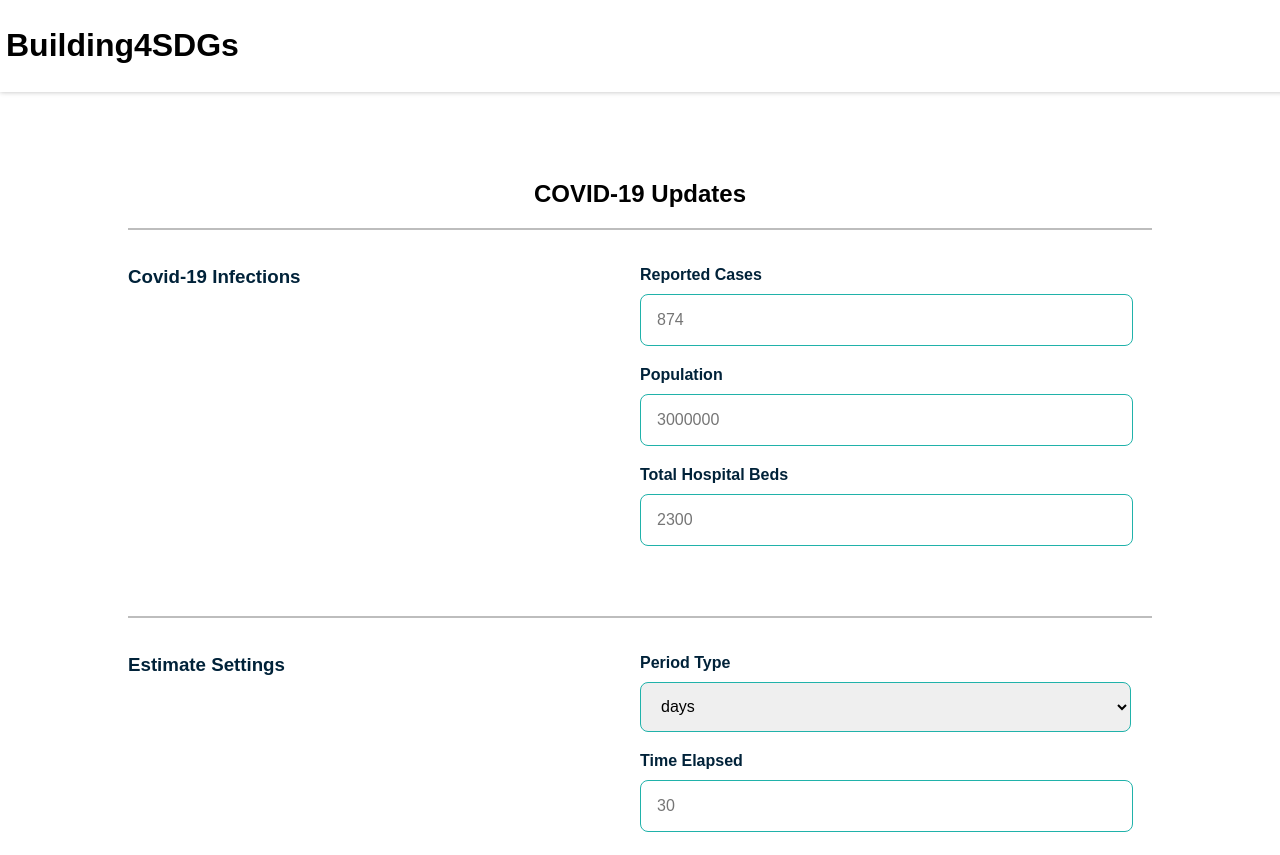
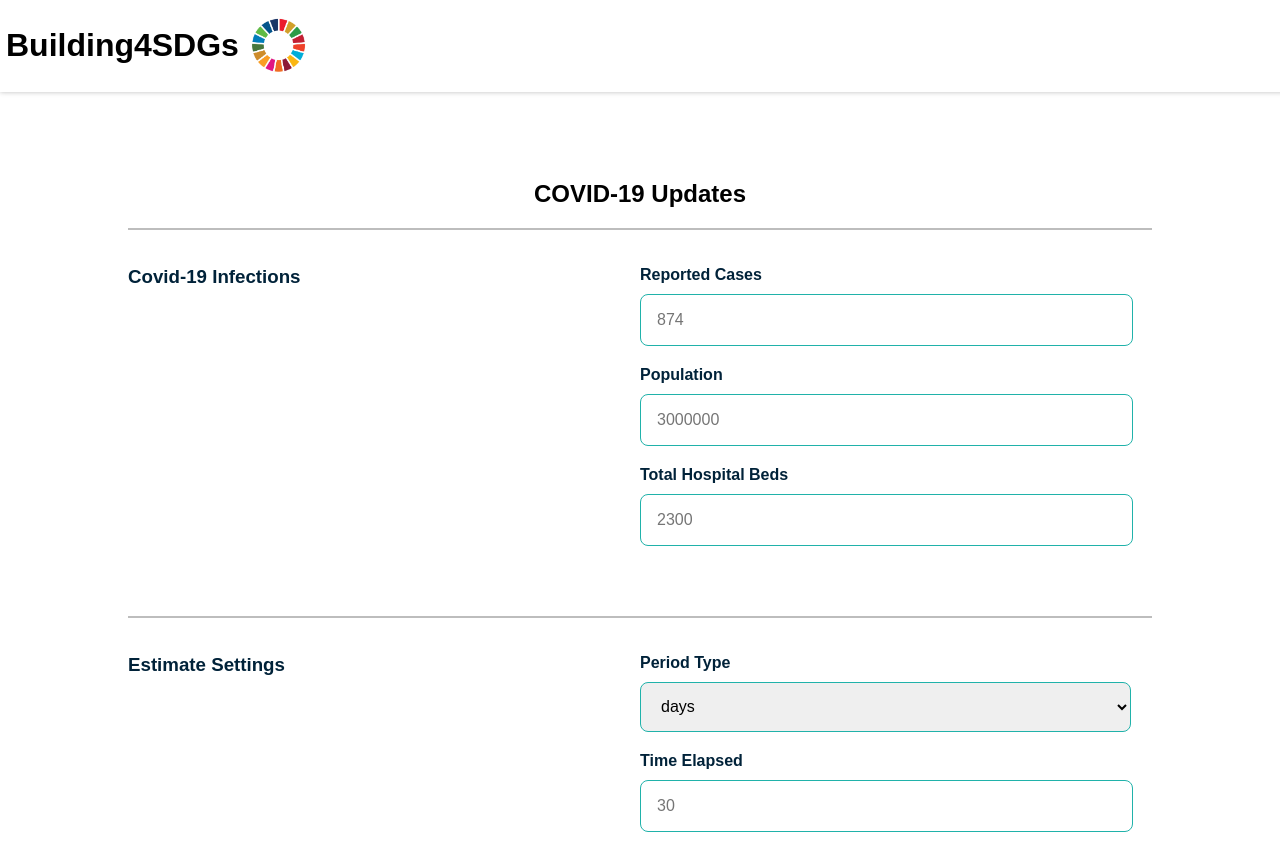
Before and after one commit to echelonnought/Frontend-UI-Submission, a plain HTML site: page index.html in a window 1280 px wide. Shown: the top 855 px of the page. Drawn offline with Linux system fonts and the light colour scheme.

Commit message:
putting the image back

```diff
--- a/index.html
+++ b/index.html
@@ -162,6 +162,7 @@
 <body>
     <header class="header">
         <h1>Building4SDGs</h1>
+        <img src="images/sdg.jpg" width="55px" height="55px" alt="SDG picture wheel">
     </header>
     <main>
         <h2>COVID-19 Updates</h2>
```
Also changed, not shown: package.json (deleted, +0 -19 lines), images/SDG-Wheel_WEB-150x150.png (added), images/sdg.jpg (added), 1 other file.
